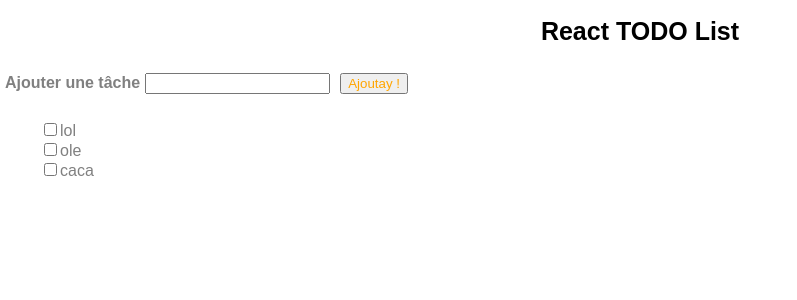
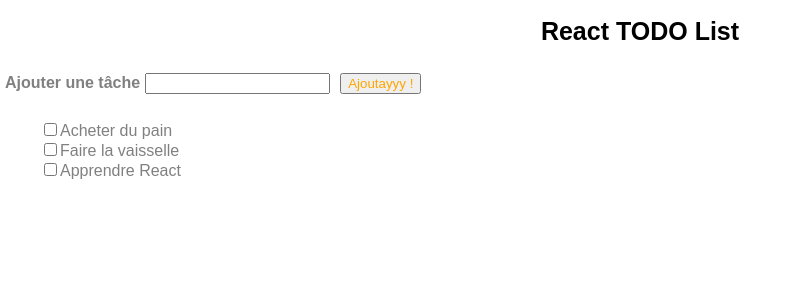
Before and after one commit to Samyyahia/React-TODO-LIST, a React (Create React App) app: page / in a window 1280 px wide. Shown: the top 300 px of the page, without its empty margins (0-797 px from the left). Built offline with nearby package versions, Linux system fonts and the light colour scheme.

Commit message:
ajout des derniers composants

```diff
--- a/src/App.js
+++ b/src/App.js
@@ -1,19 +1,20 @@
 import React, { Component } from 'react';
 import Title from './components/Title';
-import AddTaskField from './components/AddTaskField'
-import List from './components/List'
+import AddTaskField from './components/AddTaskField';
+import List from './components/List';
 
 class App extends Component {
+
   render() {
-    let taskList = ['lol', 'ole', 'caca']
+    let taskList = ['Acheter du pain', 'Faire la vaisselle', 'Apprendre React'];
 
     return  (
       <div>
         <Title>React TODO List</Title>
-        <AddTaskField label="Ajouter une tâche" onClick={this.onClick} />
+        <AddTaskField label="Ajouter une tâche" />
         <List tasks={taskList} />
       </div>
-    )
+    );
   }
 }
 
--- a/src/components/AddTaskField.js
+++ b/src/components/AddTaskField.js
@@ -19,13 +19,13 @@
     const {
       label,
       onClick,
-    } = this.props
+    } = this.props;
 
     return(
       <div>
         <Label>{label}</Label>
         <input type="text"/>
-        <Button onClick={onClick}>Ajoutay !</Button>
+        <Button onClick={onClick}>Ajoutayyy !</Button>
       </div>
     );
   }
--- a/src/components/List.js
+++ b/src/components/List.js
@@ -5,7 +5,6 @@
 const TaskList = styled.ul`
   list-style-type: none;
 `
-
 
 export default class List extends Component {
 
```
